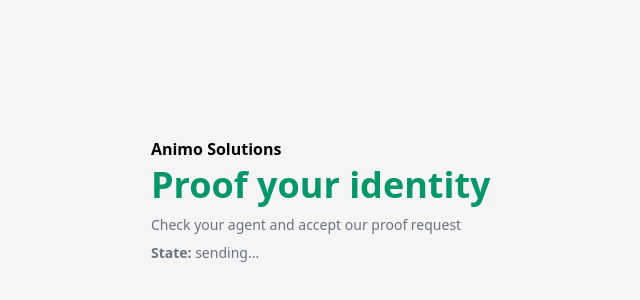
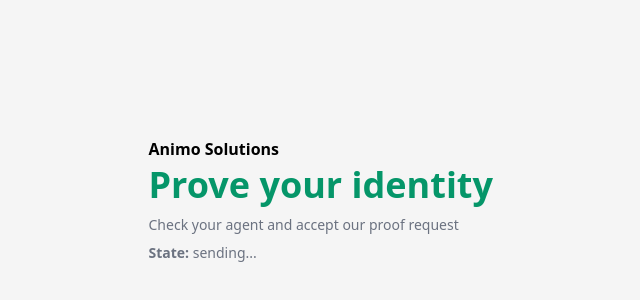
Before and after one commit to animo/simple-demo, a React (Create React App) app in the folder client/: page /proof in a window 1280 px wide. Shown: the part 200-500 px from the top of the page, without its empty margins (266-906 px from the left). Built offline with nearby package versions, Linux system fonts and the light colour scheme; no server answers.

Commit message:
fix: typo
Signed-off-by: Jan <jan@animo.id>

```diff
--- a/client/src/components/Proof.tsx
+++ b/client/src/components/Proof.tsx
@@ -53,7 +53,7 @@
         <form className="flex-auto pl-6">
           <div className="flex flex-wrap items-baseline">
             <h1 className="w-full flex-none font-semibold mb-2.5">Animo Solutions</h1>
-            <div className="text-4xl leading-7 font-bold text-green-600 mb-2">Proof your identity</div>
+            <div className="text-4xl leading-7 font-bold text-green-600 mb-2">Prove your identity</div>
           </div>
           <p className="text-sm text-gray-500 py-2">Check your agent and accept our proof request</p>
 
```
